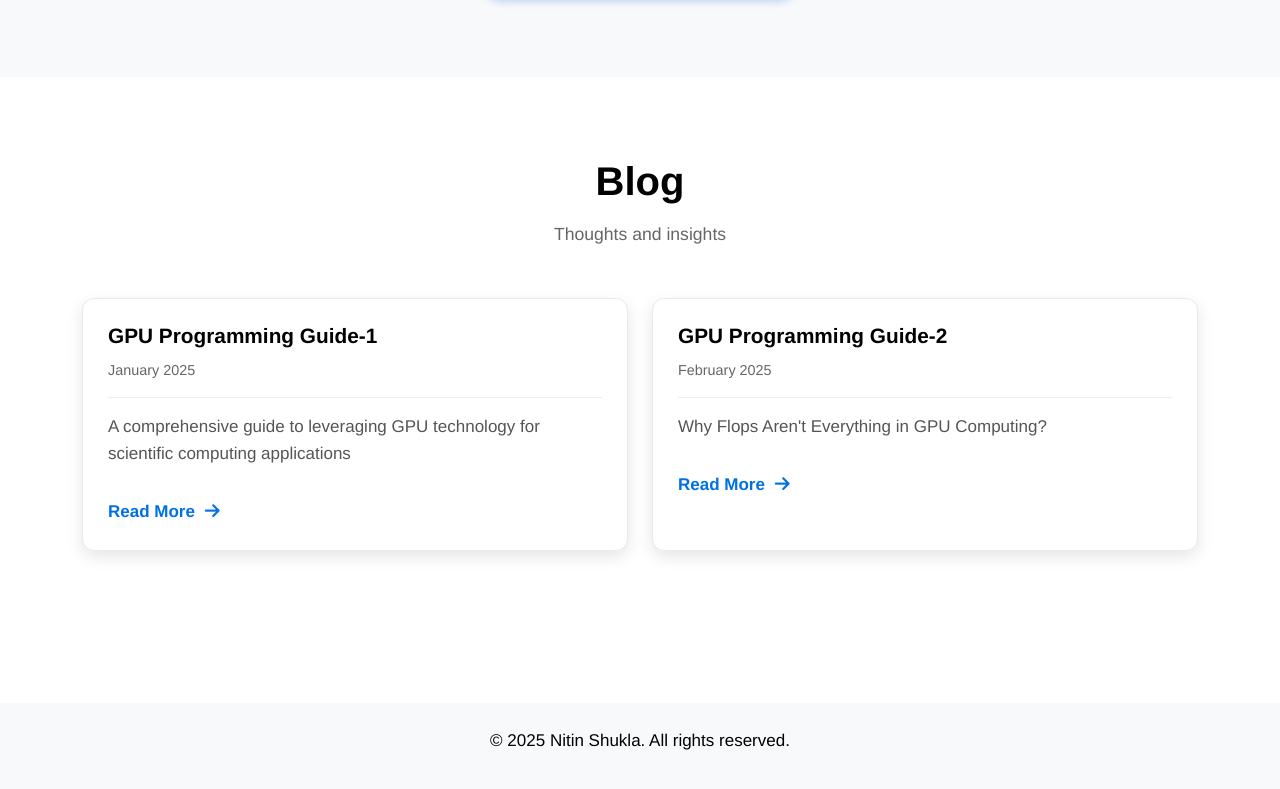
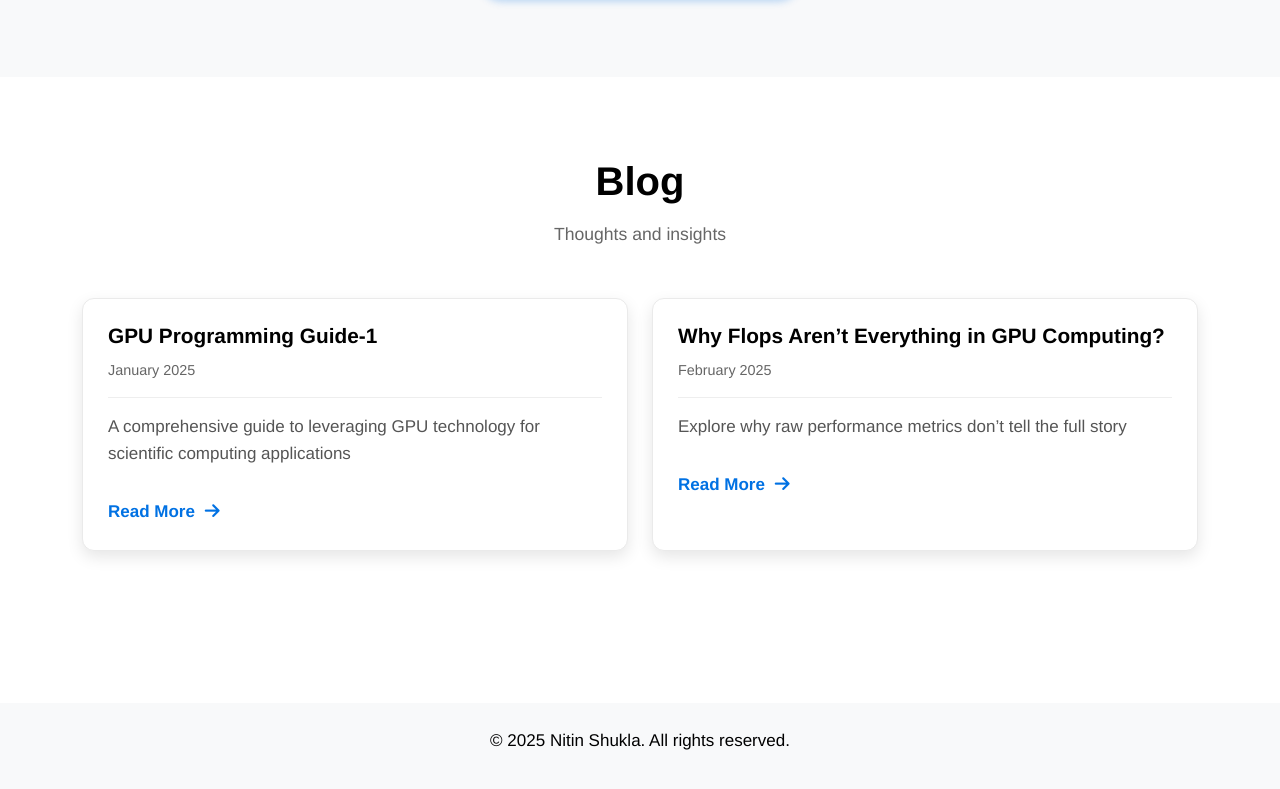
Before and after one commit to nzeal/ns, a plain HTML site: page index.html in a window 1280 px wide. Shown: the part 3636-4425 px from the top of the page. Drawn offline with nearby package versions, Linux system fonts and the light colour scheme.

Commit message:
Update index.html

```diff
--- a/index.html
+++ b/index.html
@@ -310,11 +310,11 @@
                     <div class="col-md-6 mb-4">
                         <div class="blog-card">
                             <div class="blog-card-header">
-                                <h4 class="blog-card-title">GPU Programming Guide-2</h4>
+                                <h4 class="blog-card-title">Why Flops Aren’t Everything in GPU Computing?</h4>
                                 <p class="blog-card-date"> February 2025</p>
                             </div>
                             <div class="blog-card-body">
-                                <p>Why Flops Aren't Everything in GPU Computing?</p>
+                                <p>Explore why raw performance metrics don’t tell the full story </p>
                                 <a href="https://nikshukla07.medium.com/gpu-programming-guide-2-db39cbea2d5b" class="blog-card-link">Read More <i class="fas fa-arrow-right"></i></a>
                             </div>
                         </div>
```
